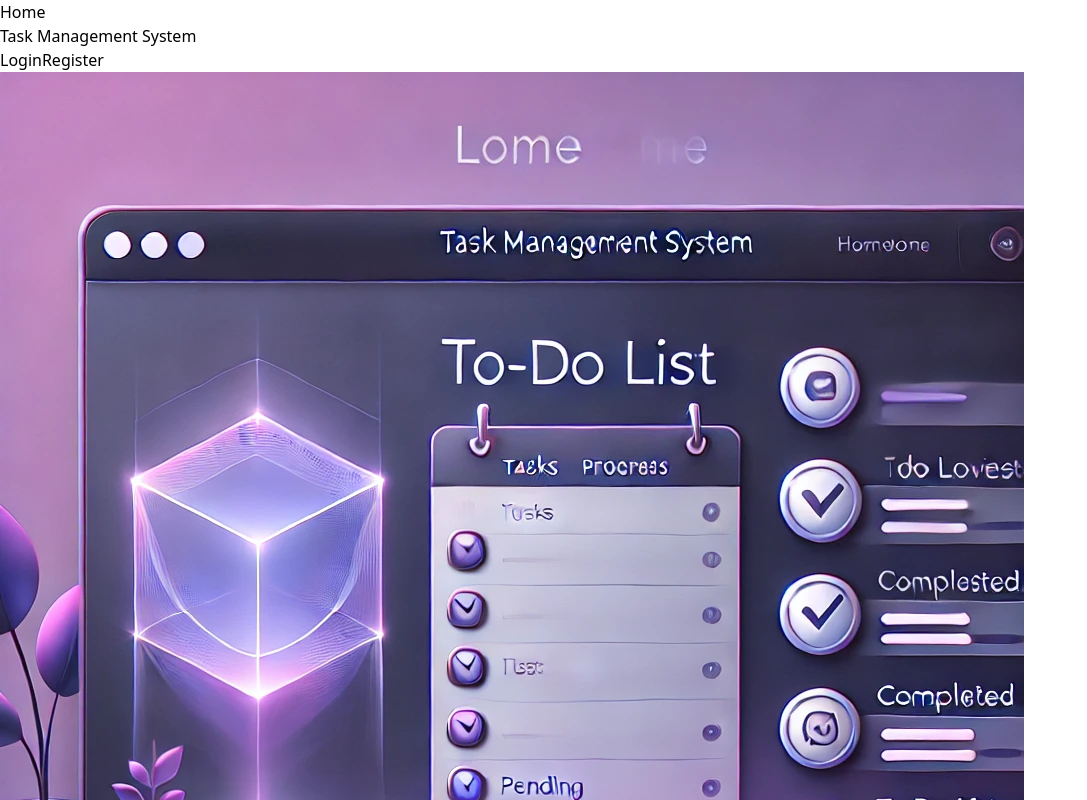
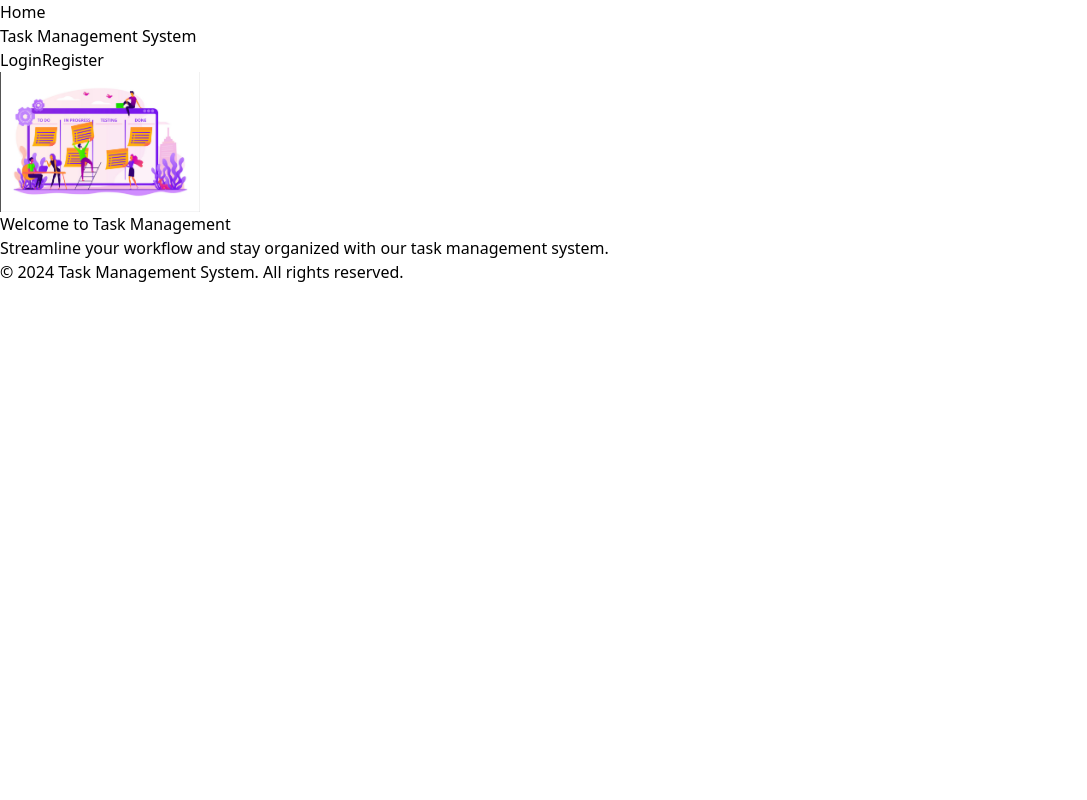
Before and after one commit to anurag1302/task-mgmt, a React (Vite) app in the folder client/: page / in a window 1280 px wide. Shown: the top 800 px of the page, without its empty margins (0-1087 px from the left). Built offline with nearby package versions, Linux system fonts and the light colour scheme.

Commit message:
updated home page image, added dimensions

```diff
--- a/client/src/components/HomePage.jsx
+++ b/client/src/components/HomePage.jsx
@@ -1,5 +1,5 @@
 import React from "react";
-import homepageimg from "/hompage.jpg";
+import homepageimg from "/task-mgmt-home-page.png";
 
 function HomePage() {
   return (
@@ -7,6 +7,8 @@ function HomePage() {
       <img
         src={homepageimg}
         alt="Task Management"
+        width={200}
+        height={150}
         className="mx-auto w-full max-w-xs sm:max-w-md h-auto rounded-lg shadow-lg"
       />
       <h1 className="text-3xl sm:text-4xl font-bold text-gray-800 mt-6">
```
Also changed, not shown: client/public/task-mgmt-home-page.png (added).
